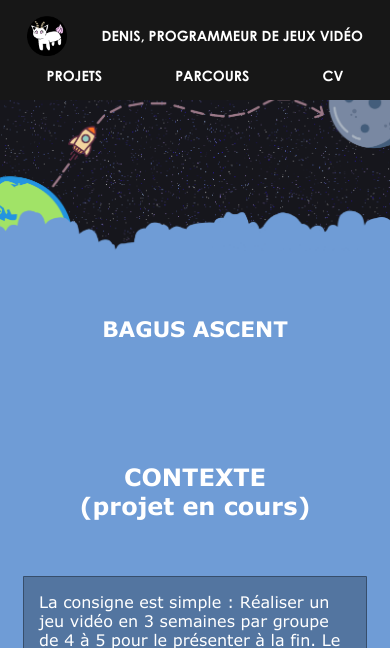
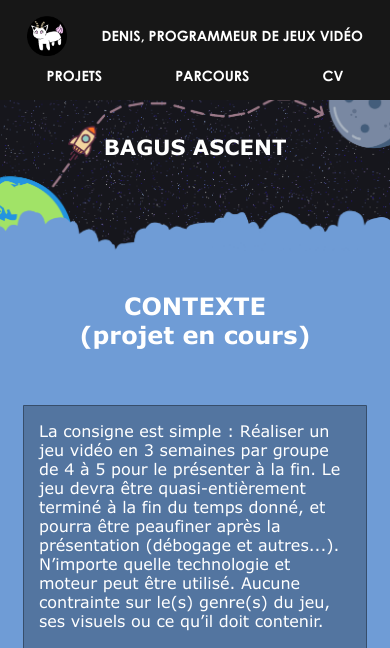
Before and after one commit to AloukiUwU/portfolio, a PHP site: page /bagus.html in a window 390 px wide. Shown: the top 648 px of the page. Run offline with PHP 8.4, Linux system fonts and the light colour scheme.

Commit message:
pour les wip gestion du titre dans la bannière

```diff
--- a/styles/projet-bagus.css
+++ b/styles/projet-bagus.css
@@ -1,4 +1,14 @@
+h1 {
+	position: absolute;
+	top: 200px;
+	font-size: calc(30px + .3vw);
+}
+
 @media screen and (max-width: 1050px) {
+
+	h1 {
+		top: 120px;
+	}
 
 	#star {
 		display: none;
@@ -8,3 +18,19 @@
 		max-width: unset;
 	}
 }
+
+@media screen and (max-width: 700px) {
+	h1 {
+		top: 80px;
+		font-size: calc(25px + .3vw);
+	}
+
+}
+
+@media screen and (max-width: 500px) {
+	h1 {
+		top: 70px;
+		font-size: calc(20px + .3vw);
+	}
+
+}
```
Also changed, not shown: styles/projet-saveGod.css (added, +27 -0 lines).
